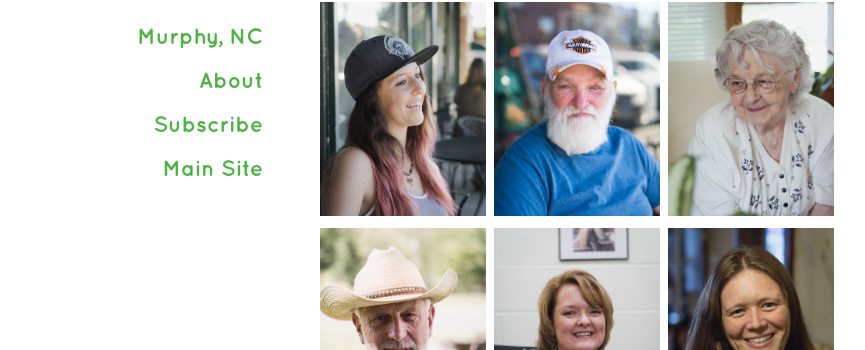
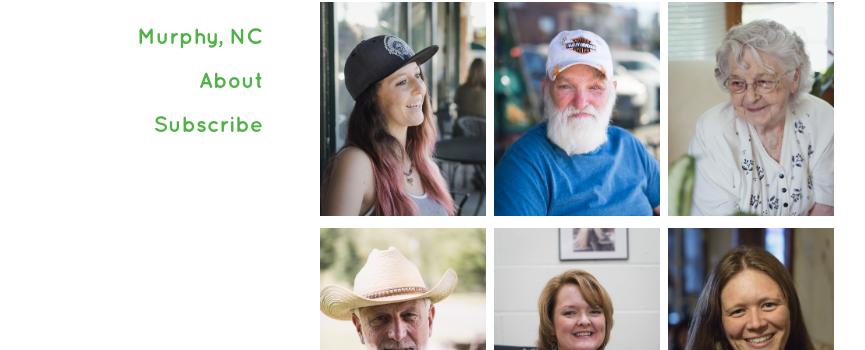
Before and after one commit to curious-robot/perspectiveproject, a Jekyll site: the page built from index.md, in a window 1280 px wide. Shown: the part 263-613 px from the top of the page, without its empty margins (142-1007 px from the left). Built offline with Jekyll 4.4.1, drawn with Linux system fonts in a browser that asks for light colours.

Commit message:
Removed "Main Site" link

```diff
--- a/_includes/sidebar.html
+++ b/_includes/sidebar.html
@@ -20,7 +20,6 @@
 		  {% endif %}
 		{% endfor %}
 		<p><a class="page-link" href="https://eepurl.com/c2Autn">Subscribe</a></p>
-		<p><a class="page-link" href="www.thecuriousrobot.com">Main Site</a></p>
 	  </div>
 	</nav>
 </header>
```
